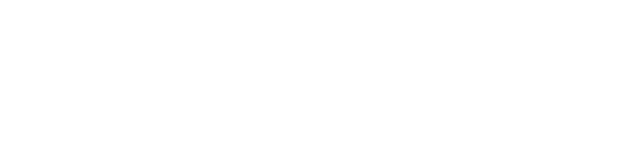
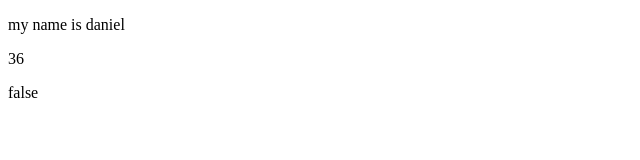
Before and after one commit to daniel-sanpedro/bro-code-2024-javascript, a plain HTML site: page variables/index.html in a window 1280 px wide. Shown: the whole page, without its empty margins (0-640 px from the left). Drawn offline with Linux system fonts and the light colour scheme.

Commit message:
<completed variables>

```diff
--- a/variables/index.html
+++ b/variables/index.html
@@ -6,7 +6,9 @@
     <title>Document</title>
 </head>
 <body>
-
+    <p id="p1"></p>
+    <p id="p2"></p>
+    <p id="p3"></p>
     <script src="index.js"></script>
 </body>
 </html>
--- a/variables/index.js
+++ b/variables/index.js
@@ -44,3 +44,11 @@
 // console.log(`Is daniel online: ${online}`)
 // console.log(`Is the care for sale: ${forSale}`)
 // console.log(`Enrolled: ${isStudent}`)
+
+let fullName = "daniel";
+let age = 36;
+let student = false;
+
+document.getElementById("p1").textContent = `my name is ${fullName}`;
+document.getElementById("p2").textContent = age;
+document.getElementById("p3").textContent = student;
```
